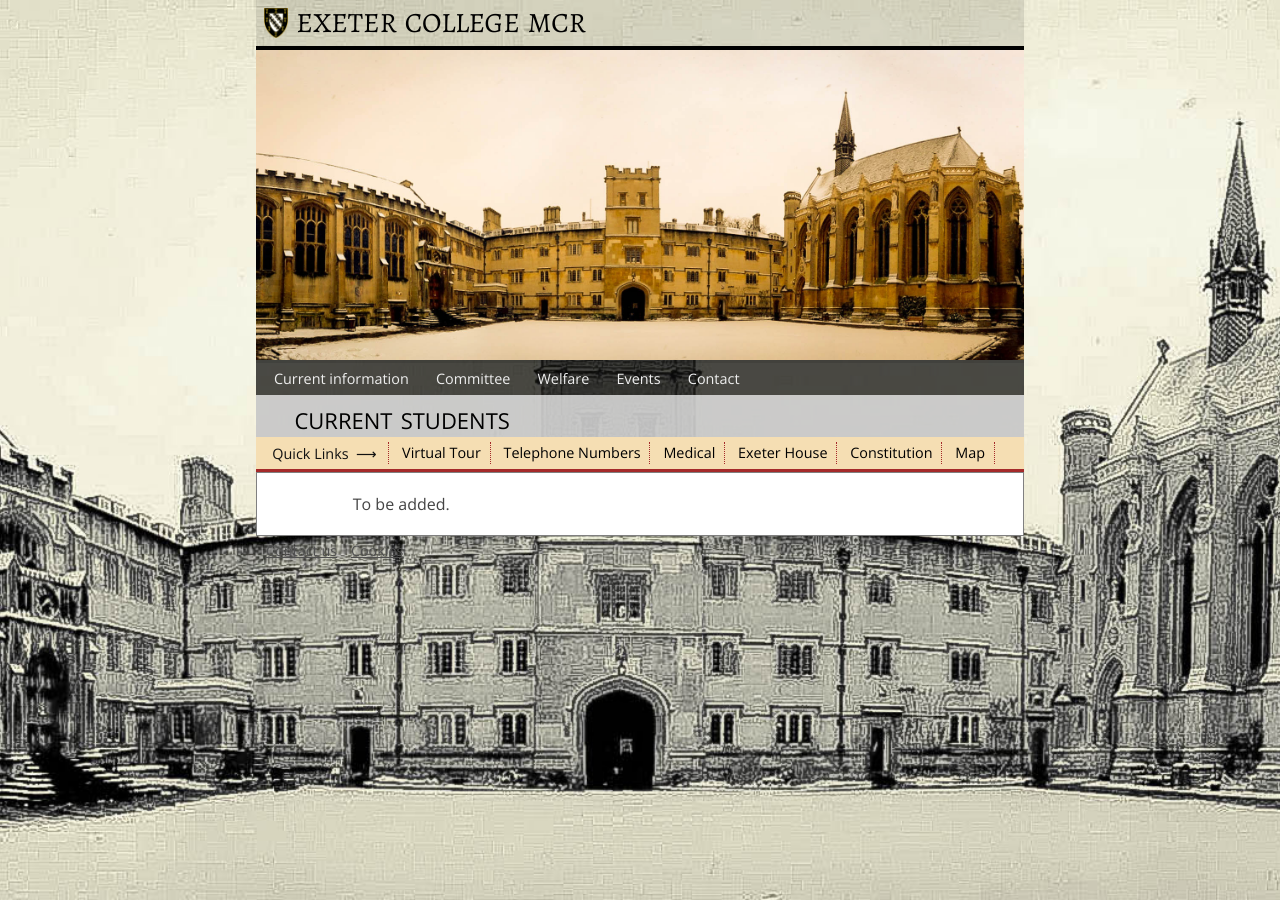
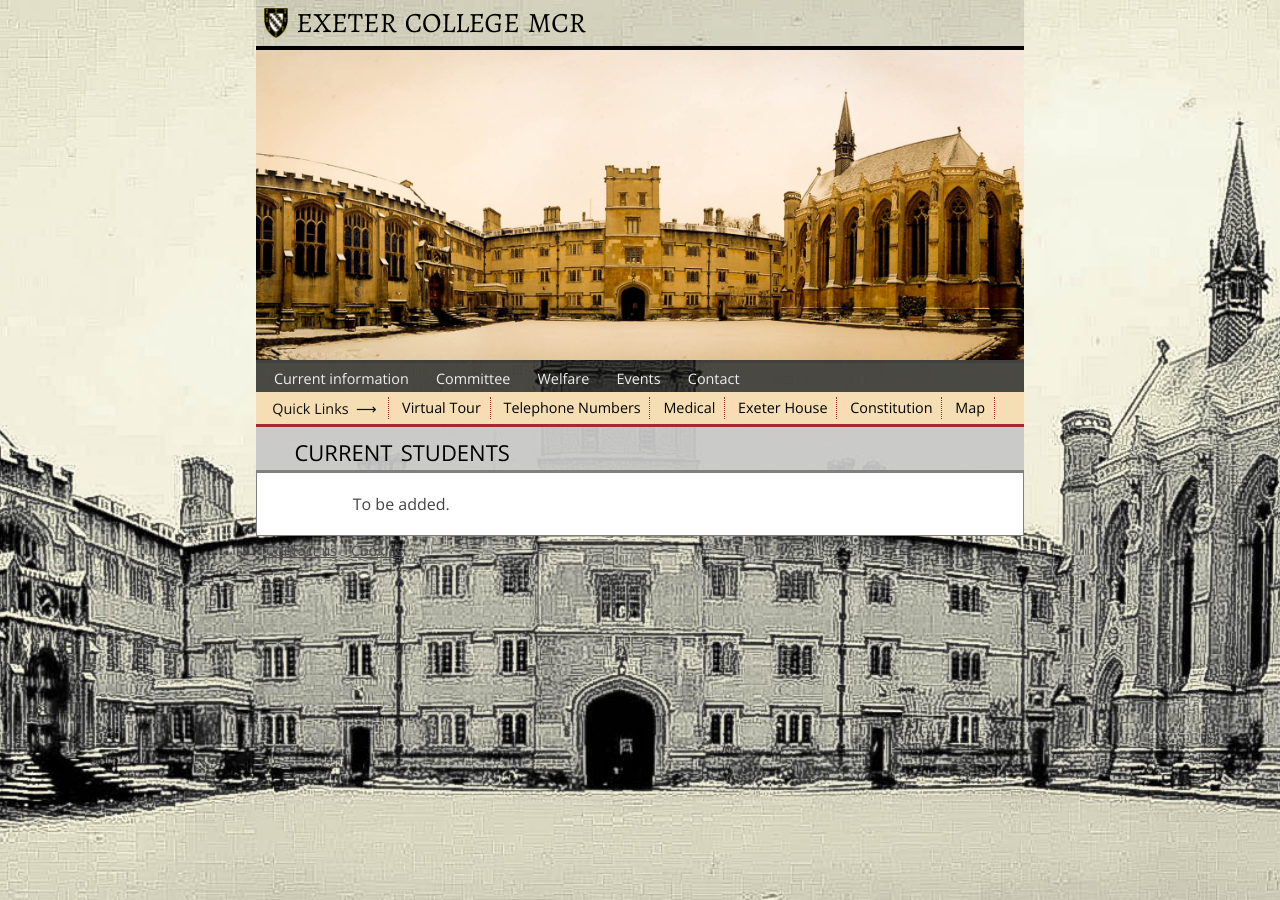
Before and after one commit to exetermcr/exetermcr.github.io, a Jekyll site: the page built from current-students.markdown, in a window 1280 px wide. Built offline with Jekyll 4.4.1, drawn with Linux system fonts in a browser that asks for light colours.

Commit message:
move quicklinks above page header

```diff
--- a/_layouts/page.html
+++ b/_layouts/page.html
@@ -30,9 +30,6 @@
   </div>
 </header>
 {% include nav.html %}
-<div id="page-header">
-  <h2>{{ page.title | downcase }}</h2>
-</div>
 <div class="navbar-structure navbar-quick">
 
 <ul>
@@ -45,6 +42,10 @@
     <li ><a href="/map">Map</a></li>
 
 </ul>
+</div>
+
+<div id="page-header">
+  <h2>{{ page.title | downcase }}</h2>
 </div>
 {% if page.alert != null %}
 <div class="alert alert-{{ page.alert-type }}">
```
